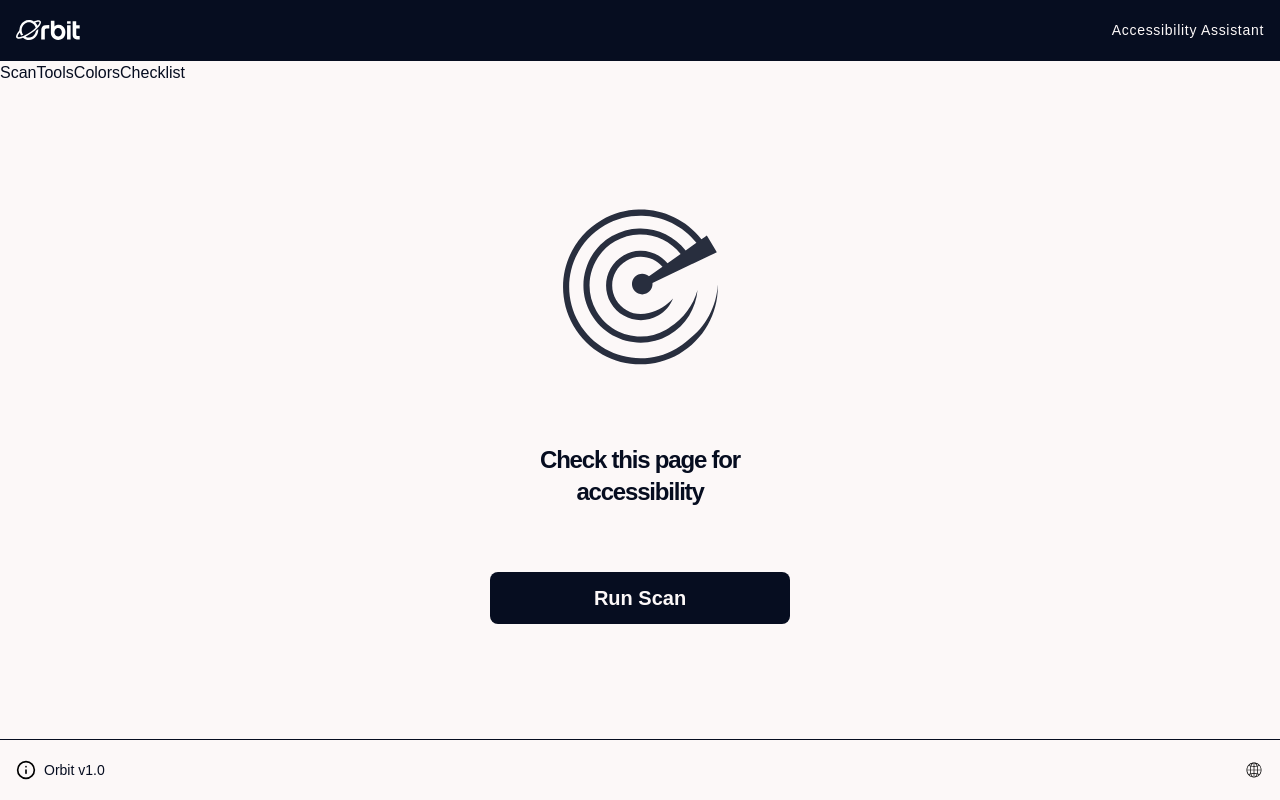
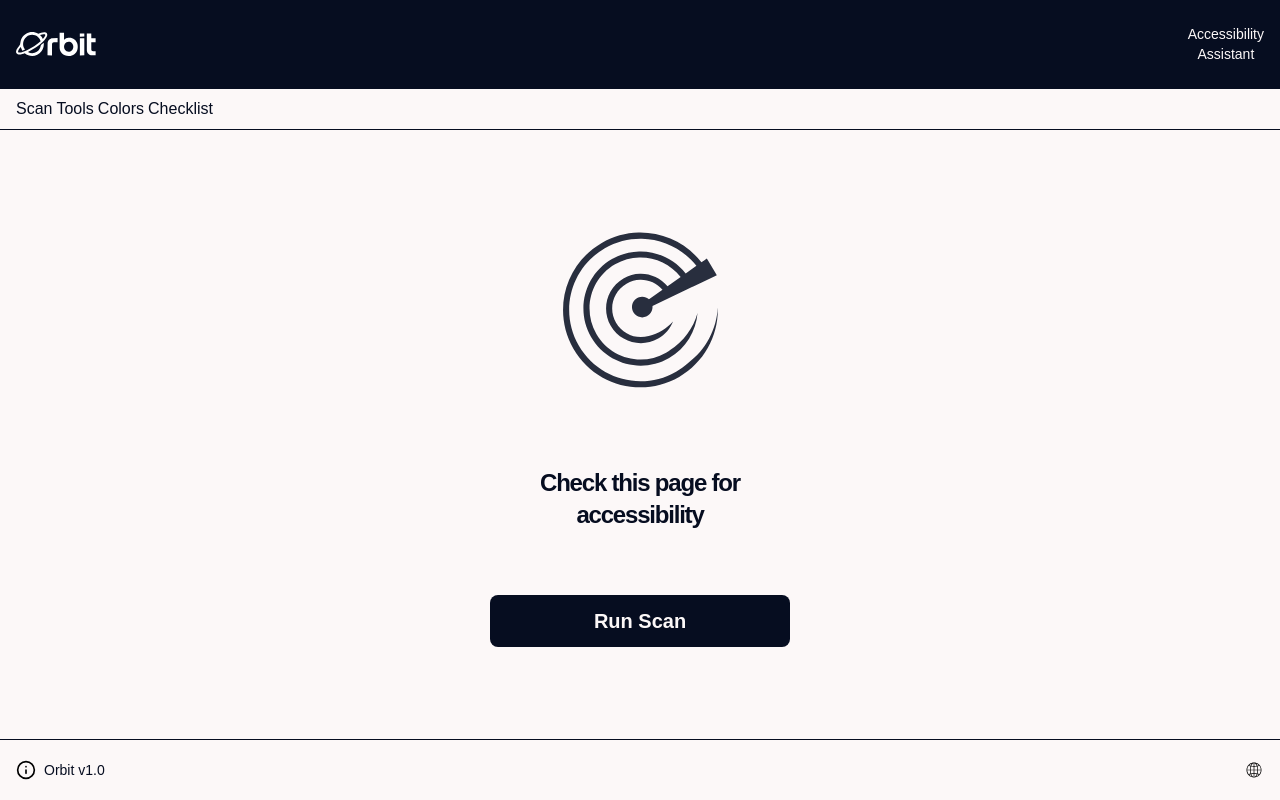
Before and after one commit to mtq01/orbit, a React (Vite) app: page / in a window 1280 px wide. Built offline with nearby package versions, Linux system fonts and the light colour scheme.

Commit message:
Updated Styles for results page

```diff
--- a/package.json
+++ b/package.json
@@ -18,6 +18,7 @@
     "axe-core": "^4.11.4",
     "class-variance-authority": "^0.7.1",
     "clsx": "^2.1.1",
+    "js-beautify": "^2.0.3",
     "lucide-react": "^1.17.0",
     "react": "^19.2.6",
     "react-dom": "^19.2.6",
@@ -30,6 +31,7 @@
     "@tailwindcss/vite": "^4.3.0",
     "@types/axe-core": "^2.0.2",
     "@types/chrome": "^0.1.42",
+    "@types/js-beautify": "^1.14.3",
     "@types/node": "^24.12.3",
     "@types/react": "^19.2.14",
     "@types/react-dom": "^19.2.3",
--- a/src/App.tsx
+++ b/src/App.tsx
@@ -30,7 +30,7 @@ const App = () => {
 
   return (
     // full viewport height for scanner
-    <div className="flex flex-col overflow-hidden h-dvh">
+    <div className="flex flex-col overflow-y-hidden h-dvh ">
       <Header />
 
       {/* nav can be repurposed for Filters */}
@@ -39,7 +39,7 @@ const App = () => {
       <main
         // ID, ROLE, and ARIA-LABELLEDBY should be moved to the FILTERS container when its built ---->>> MAHTAB
         // dynamically sets the panels ID based on the active tab.
-        id={`panel-$activeTab}`}
+        id={`panel-${activeTab}`}
         // tells screen readers, 'this is the content area associated with the active tab'
         role="tabpanel"
         // points back to the active tab btn by its ID (used to announce the panels name, ex "Scanner Tab Panel")
--- a/src/components/Header.tsx
+++ b/src/components/Header.tsx
@@ -2,11 +2,11 @@ import OrbitLogo from "../assets/logos/orbit-logo-white.svg";
 
 const Header = () => {
   return (
-    <header className="flex items-center justify-between px-4 py-5 shrink-0 border-b bg-orbit-blue">
-      <img className="w-16" src={OrbitLogo} alt="Orbit" />
+    <header className="flex items-center justify-between px-4 py-6 shrink-0 border-b bg-orbit-blue  ">
+      <img className="w-20" src={OrbitLogo} alt="Orbit" />
 
-      <p className="text-orbit-white text-sm tracking-wider font-extralight">
-        Accessibility Assistant
+      <p className="text-orbit-white text-sm text-center">
+        Accessibility <br /> Assistant
       </p>
     </header>
   );
--- a/src/components/Nav.tsx
+++ b/src/components/Nav.tsx
@@ -20,8 +20,11 @@ const Nav = ({ activeTab, onTabClick }: NavProps) => {
   return (
     <nav aria-label="Main Navigation">
       {/* role tells screen readers this is a group of tabs */}
-      <div role="tablist" aria-label="Orbit Tab Sections"></div>
-
+      <div
+        role="tablist"
+        aria-label="Orbit Tab Sections"
+        className="flex gap-1 px-4 py-2 border-b"
+      >
       <button
         // each btn is announced as a tab, not just a button
         role="tab"
@@ -74,6 +77,7 @@ const Nav = ({ activeTab, onTabClick }: NavProps) => {
       >
         Checklist
       </button>
+      </div>
     </nav>
   );
 };
--- a/src/features/scanner/Results.tsx
+++ b/src/features/scanner/Results.tsx
@@ -40,14 +40,14 @@ const Results = ({ results, onRescan }: ResultProps) => {
   };
 
   return (
-    <div className="flex flex-col gap- h-full overflow-y-auto px-6 max-w-xl mx-auto">
+    <div className="flex flex-col h-full overflow-y-scroll px-4 max-w-xl mx-auto">
       <div className=" my-10">
-        <div className="flex justify-between items-center ">
+        <div className="flex justify-between items-center gap-3">
           <h1 className="text-3xl font-semibold tracking-tighter ">
             Scan Complete
           </h1>
           <button
-            className=" cursor-pointer bg-orbit-blue text-orbit-white border rounded-lg o px-2 "
+            className="cursor-pointer bg-orbit-blue text-orbit-white border rounded-lg px-2 py-1 whitespace-nowrap shrink-0"
             onClick={onRescan}
           >
             <span className="text-orbit-white flex items-center gap-2">
@@ -73,13 +73,13 @@ const Results = ({ results, onRescan }: ResultProps) => {
         </p>
       </div>
       <div
-        className="flex gap-2 mb-6"
+        className="flex gap-1.5 mb-6 items-center flex-wrap"
         role="tablist"
         aria-label="Filter by impact"
       >
         {tabs.map((tab) => (
           <button
-            className={`border cursor-pointer rounded-md capitalize tracking-tight px-3  ${activeFilter === tab ? "bg-orbit-blue text-orbit-white" : "bg-orbit-white hover:bg-orbit-light-blue hover:text-orbit-white "}`}
+            className={`border cursor-pointer rounded-md capitalize tracking-tight px-2 py-1 text-sm whitespace-nowrap ${activeFilter === tab ? "bg-orbit-blue text-orbit-white" : "bg-orbit-white hover:bg-orbit-light-blue hover:text-orbit-white "}`}
             key={tab}
             role="tab"
             aria-selected={activeFilter === tab}
--- a/src/features/scanner/Scanner.tsx
+++ b/src/features/scanner/Scanner.tsx
@@ -80,7 +80,7 @@ const Scanner = () => {
   };
 
   return (
-    <section aria-label="Accessibility Scanner" className="h-full">
+    <section aria-label="Accessibility Scanner" className="h-full ">
       {/* Error State: FYI an error will still show in console, but this error msg is whats happening. */}
 
       {isLoading ? (
--- a/src/index.css
+++ b/src/index.css
@@ -40,6 +40,10 @@
     font-size: 16px;
   }
 
+  * {
+    scrollbar-width: thin;
+  }
+
   body {
     font-family: var(--font-body);
     background-color: var(--color-orbit-white);
```
Also changed, not shown: 1 other file (tests, documents, lock files or other folders).
